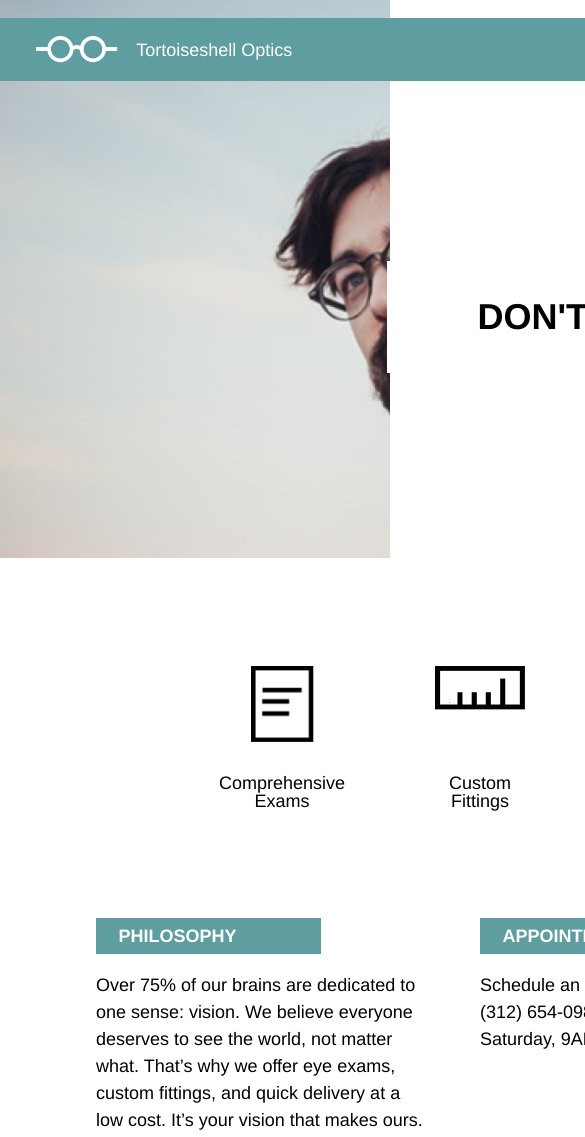
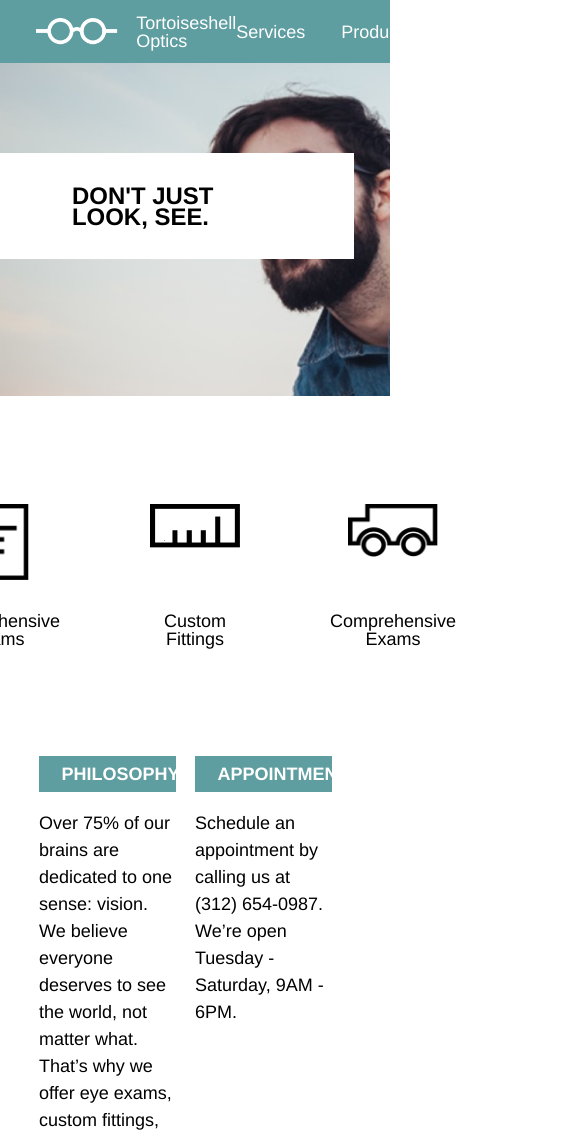
Before and after one commit to monarodri/t-optics, a plain HTML site: page index.html in a window 390 px wide. Shown: the top 1137 px of the page, 585 px wide, since content can reach past the window. Drawn offline with Linux system fonts and the light colour scheme.

Commit message:
Tablet Sized

```diff
--- a/resources/css/style.css
+++ b/resources/css/style.css
@@ -151,3 +151,24 @@ h1 {
     font-size: 2rem;
     line-height: 1.2rem;
 }
+
+@media only screen and (max-width: 1024px) {
+    .container {
+       width: 100%;
+    }
+
+    header {
+        height: 22rem;
+        padding-top: 0rem;
+    }
+
+    .look {
+        margin-top: 5rem;
+        margin-right: 2rem;
+        padding: 1.75rem 4rem;
+    }
+
+    h1 {
+        font-size: 1.33rem;
+    }
+}
```
